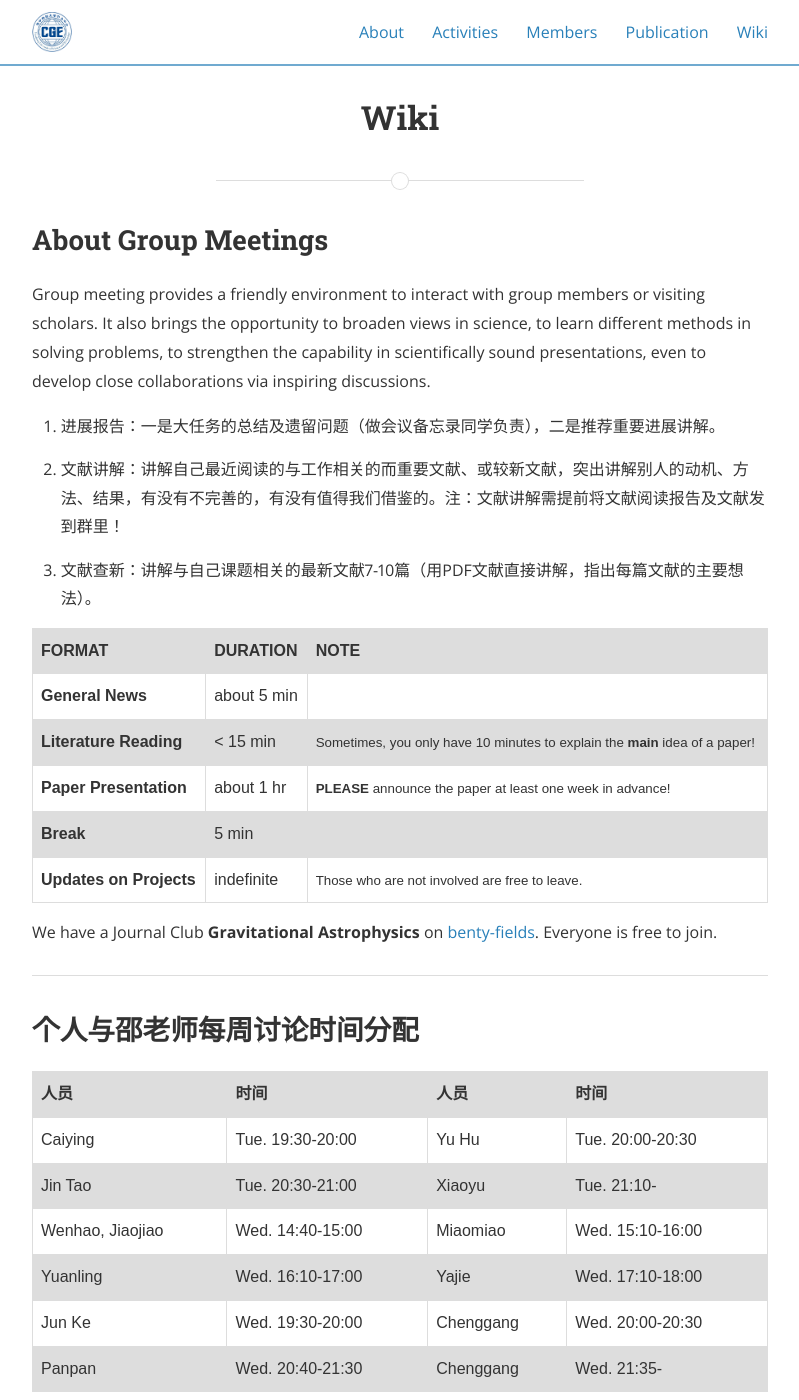
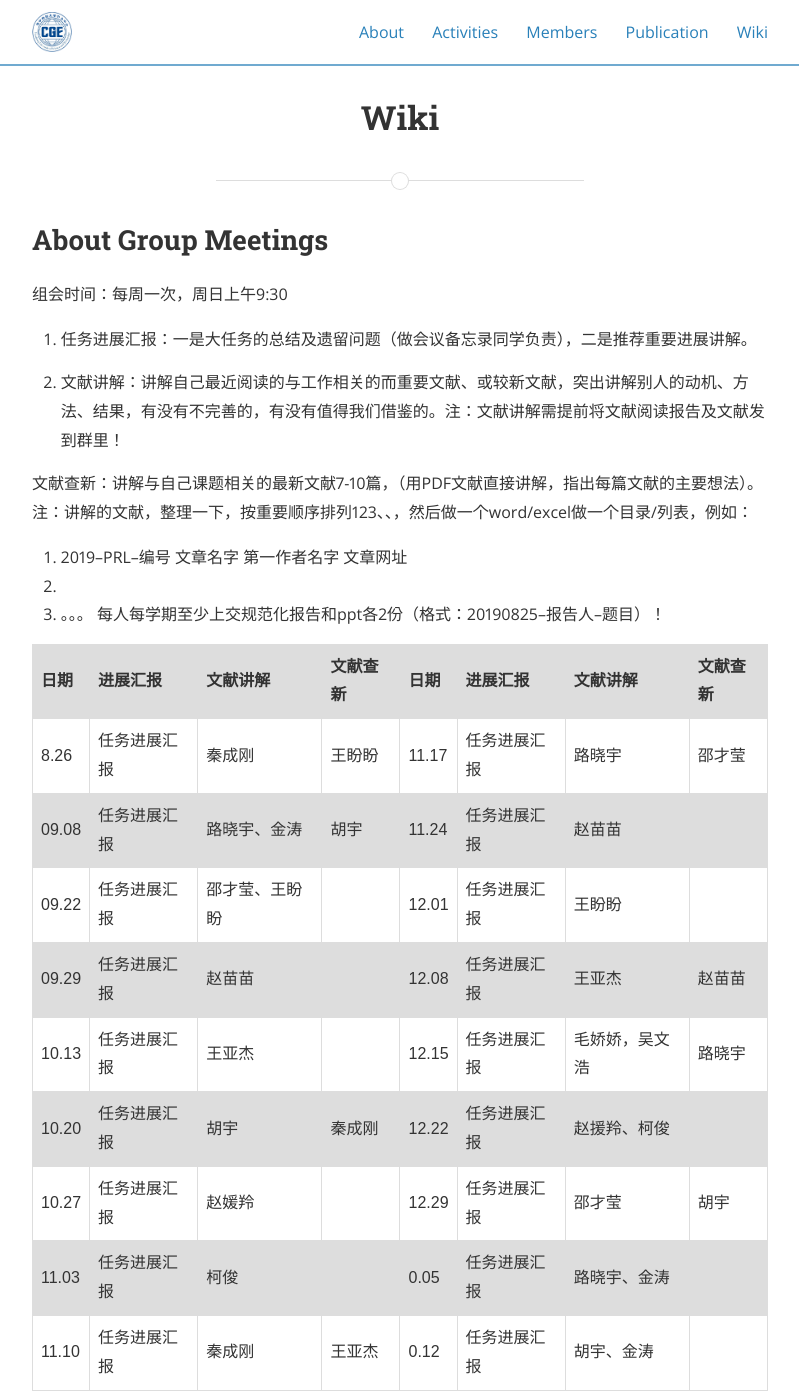
Before and after one commit to gravity-group/gravity-group.github.io, a Jekyll site: the page built from wiki.md, in a window 1280 px wide and 1400 px high. Shown: the whole window, without its empty margins (240-1039 px from the left). Built offline with Jekyll 4.4.1, drawn with Linux system fonts in a browser that asks for light colours; nearby versions of some CDN libraries; some of the changed text lies outside the part shown.

Commit message:
update wiki

```diff
--- a/wiki.md
+++ b/wiki.md
@@ -24,20 +24,31 @@ tr:nth-child(odd) {
 
 ## About Group Meetings
 
-Group meeting provides a friendly environment to interact with group
-members or visiting scholars.  It also brings the opportunity to broaden views
-in science, to learn different methods in solving problems, to strengthen the
-capability in scientifically sound presentations, even to develop close
-collaborations via inspiring discussions.
+组会时间：每周一次，周日上午9:30
 
-1. 进展报告：一是大任务的总结及遗留问题（做会议备忘录同学负责），二是推荐重要进展讲解。
+1. 任务进展汇报：一是大任务的总结及遗留问题（做会议备忘录同学负责），二是推荐重要进展讲解。
 
 2. 文献讲解：讲解自己最近阅读的与工作相关的而重要文献、或较新文献，突出讲解别人的动机、方法、结果，有没有不完善的，有没有值得我们借鉴的。注：文献讲解需提前将文献阅读报告及文献发到群里！
 
-3. 文献查新：讲解与自己课题相关的最新文献7-10篇（用PDF文献直接讲解，指出每篇文献的主要想法）。
+文献查新：讲解与自己课题相关的最新文献7-10篇，（用PDF文献直接讲解，指出每篇文献的主要想法）。注：讲解的文献，整理一下，按重要顺序排列123、、，然后做一个word/excel做一个目录/列表，例如：
+1. 2019--PRL--编号   文章名字   第一作者名字  文章网址
+2.
+3.
+。。。
+每人每学期至少上交规范化报告和ppt各2份（格式：20190825--报告人--题目）！
+
+| **日期** | **进展汇报** | **文献讲解** | **文献查新** | **日期** | **进展汇报** | **文献讲解** | **文献查新** |
+| 8.26 | 任务进展汇报 | 秦成刚 | 王盼盼 | 11.17 | 任务进展汇报 | 路晓宇 |  邵才莹 |
+| 09.08 | 任务进展汇报 | 路晓宇、金涛 |  胡宇 | 11.24 | 任务进展汇报 | 赵苗苗 |  |
+| 09.22 | 任务进展汇报 | 邵才莹、王盼盼 |  | 12.01 | 任务进展汇报 | 王盼盼 |  |
+| 09.29 | 任务进展汇报 | 赵苗苗 | | 12.08 | 任务进展汇报 | 王亚杰 |  赵苗苗 |
+| 10.13 | 任务进展汇报 | 王亚杰 | | 12.15 | 任务进展汇报 | 毛娇娇，吴文浩 |  路晓宇 |
+| 10.20 | 任务进展汇报 | 胡宇 |  秦成刚 | 12.22 | 任务进展汇报 | 赵援羚、柯俊 |  |
+| 10.27 | 任务进展汇报 | 赵媛羚 |  | 12.29 | 任务进展汇报 | 邵才莹 |  胡宇|
+| 11.03 | 任务进展汇报 | 柯俊 |  | 0.05 | 任务进展汇报 | 路晓宇、金涛 | |
+| 11.10 | 任务进展汇报 | 秦成刚 |  王亚杰 | 0.12 | 任务进展汇报 | 胡宇、金涛 | |
 
 
-| **FORMAT** | **DURATION** | **NOTE** |
 | **General News** | about 5 min |
 | **Literature Reading** | < 15 min | <small>Sometimes, you only have 10 minutes to explain the <b>main</b> idea of a paper! |
 | **Paper Presentation** | about 1 hr | <small><b>PLEASE</b> announce the paper at least one week in advance! |
@@ -55,13 +66,12 @@ We have a Journal Club **Gravitational Astrophysics** on
 
 ## 个人与邵老师每周讨论时间分配
 
-| **人员** | **时间** | **人员** | **时间** |
-| Caiying | Tue. 19:30-20:00 | Yu Hu | Tue. 20:00-20:30 |
-| Jin Tao | Tue. 20:30-21:00 | Xiaoyu | Tue. 21:10- |
-| Wenhao, Jiaojiao | Wed. 14:40-15:00 | Miaomiao | Wed. 15:10-16:00 |
-| Yuanling | Wed. 16:10-17:00 | Yajie | Wed. 17:10-18:00 |
-| Jun Ke | Wed. 19:30-20:00 | Chenggang | Wed. 20:00-20:30 |
-| Panpan | Wed. 20:40-21:30 | Chenggang | Wed. 21:35- |
+| **编号** | **人员（周二 19：30-）** | **人员（周二 14：30-）** | **人员（周二 19：30-）** |
+| 1| 邵才莹，胡宇 | 赵苗苗 | 秦成刚，毛娇娇、吴文浩 |
+| 2 | 金涛、金涛 | 赵媛羚| 王亚杰 |
+| 2 | 王盼盼 | | 路晓宇 |
+
+每次讨论按照编号1-2-3的顺序，如遇特殊情况不能参与讨论者，可另约时间
 
 ---
 
@@ -73,7 +83,11 @@ For new members in the group, it is highly advisable to learn the following basi
 - Write with **LaTeX** and [**Overleaf**](https://www.overleaf.com): [Quick Guide to LaTeX](https://www.overleaf.com/latex/templates/a-quick-guide-to-latex/fghqpfgnxggz), [Overleaf Tutorials](https://www.overleaf.com/learn/latex/Tutorials)
 - Manage codes (your latex as well!) with **Git**: [Guide](http://rogerdudler.github.io/git-guide/), [Tutorials](https://www.atlassian.com/git/tutorials)
 
-## About research topic
+## 讨论时间分配
+
+###### 学生讨论会时间分配（每个任务两周讨论一次, 其中1,2人员一起，3,4人员一起）
+
+###### 每个任务每两周需讨论一次，任务负责人进行规划组织，每次讨论附有会议备忘录（中英版本）。
 
 <table>
   <tr>
@@ -82,7 +96,7 @@ For new members in the group, it is highly advisable to learn the following basi
     <th>Researchers</th>
   </tr>
   <tr>
-    <td rowspan="4"><b>1. Noise analysis of space-borne gravitational wave detectors (Panpan)</b> Fri. 14:30-16:00</td>
+    <td rowspan="4"><b>1. Noise analysis of space-borne gravitational wave detectors (Panpan)</b> Mon. 19:10-20:40</td>
     <td>Noise modeling of track system </td>
     <td><b>Caiying</b>, Xiaoyu</td>
   </tr>
@@ -100,7 +114,7 @@ For new members in the group, it is highly advisable to learn the following basi
   </tr>
 
    <tr>
-    <td rowspan="4"><b>2. Clock system in TianQin's mission (Chenggang)</b> Tue. 16:00-17:30</td>
+    <td rowspan="4"><b>2. Clock system in TianQin's mission (Chenggang)</b> Mon. 20:50-22:20</td>
     <td>Clock synchronization scheme </td>
     <td><b>Yajie</b></td>
   </tr>
@@ -118,7 +132,7 @@ For new members in the group, it is highly advisable to learn the following basi
   </tr>
 
    <tr>
-    <td rowspan="4">**3. Test of gravity theory using 'TianQin' dector**  Fri. 14:30-16:00</td>
+    <td rowspan="4"><b>3. Test of gravity theory using 'TianQin' dector</b>  Mon. 19:10-20:40 </td>
     <td>Extension of standard model</td>
     <td><b>Xiaoyu</b>, Tao Jin</td>
   </tr>
@@ -136,7 +150,7 @@ For new members in the group, it is highly advisable to learn the following basi
   </tr>
 
    <tr>
-    <td rowspan="5"> <b>4. Test of general relativity using atom interfeometry technique (Yajie)</b> Tue. 16:00-17:30</td>
+    <td rowspan="5"> <b>4. Test of general relativity using atom interfeometry technique (Yajie)</b> Mon 20:50-22:20 </td>
     <td>Gravitation wave detection</td>
     <td><b>Yajie, Panpan</b></td>
   </tr>
```
Also changed, not shown: other parts of wiki.md (+0 -2 lines).
